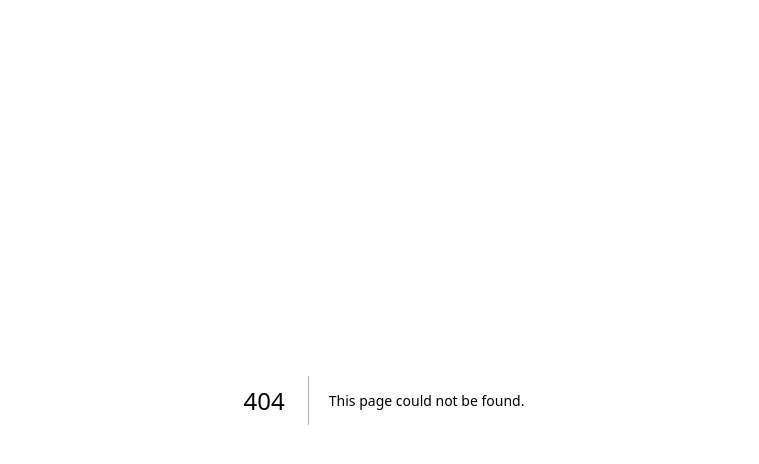
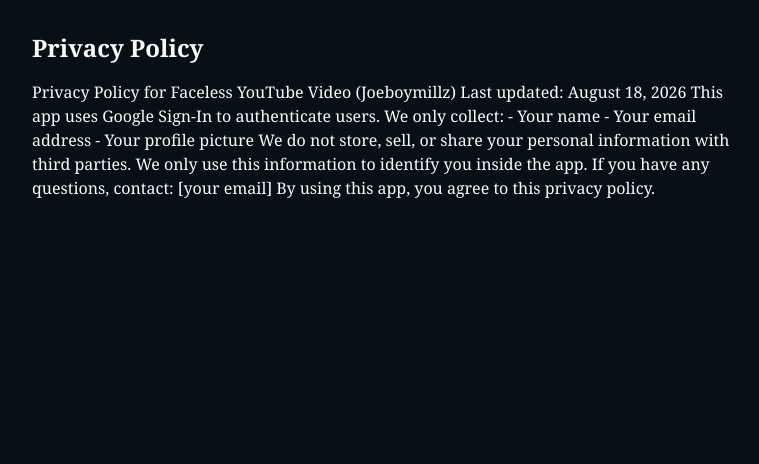
Before and after one commit to greatmillz012-droid/faceless-video-app, a Next.js app in the folder frontend/: page /privacy-policy in a window 1280 px wide. Before the commit this address had no page. Shown: the top 464 px of the page, without its empty margins (256-1015 px from the left). Built offline with nearby package versions, Linux system fonts and the light colour scheme.

Commit message:
add privacy policy page

```diff
--- /dev/null
+++ b/frontend/app/privacy-policy/page.tsx
@@ -0,0 +1,27 @@
+export default function Privacy() {
+  return (
+    <div className="max-w-3xl mx-auto p-8">
+      <h1 className="text-2xl font-bold mb-4">Privacy Policy</h1>
+      <p>Privacy Policy for Faceless YouTube Video (Joeboymillz)
+
+Last updated: August 18, 2026
+
+This app uses Google Sign-In to authenticate users.
+
+We only collect:
+- Your name
+- Your email address
+- Your profile picture
+
+We do not store, sell, or share your personal information with third parties.
+We only use this information to identify you inside the app.
+
+If you have any questions, contact: [your email]
+
+By using this app, you agree to this privacy policy.
+
+</p>
+      {/* paste the full text from your Google Doc */}
+    </div>
+  );
+}
```
